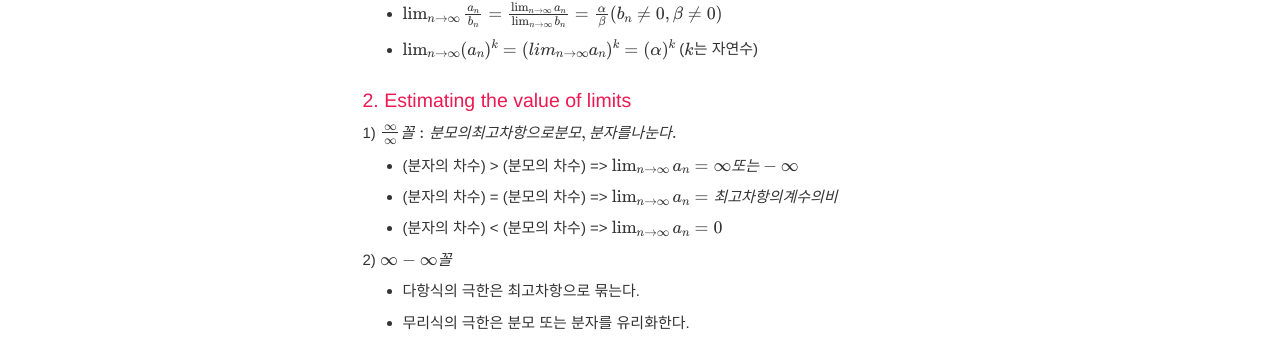
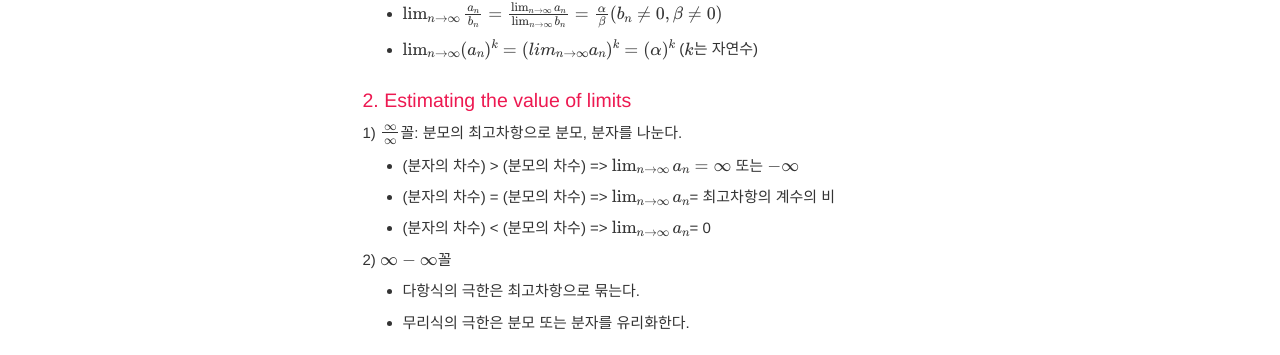
Before and after one commit to jongeunShin95/mathematics-study, a Jekyll site: the page built from pages/mydoc/mydoc_calculus.md, in a window 1280 px wide. Shown: the part 1105-1460 px from the top of the page. Built offline with Jekyll 4.4.1, drawn with Linux system fonts in a browser that asks for light colours; formulas are drawn with MathJax 3; comment, search, counter and statistics services are not loaded.

```diff
--- a/pages/mydoc/mydoc_calculus.md
+++ b/pages/mydoc/mydoc_calculus.md
@@ -43,11 +43,11 @@ use_math: true
 
 ### 2. Estimating the value of limits
 
-1) $\frac{\infty}{\infty}꼴: 분모의 최고차항으로 분모, 분자를 나눈다.$ <br>
-* (분자의 차수) > (분모의 차수) => $\lim_{n \to \infty}a_n = \infty 또는 -\infty$
-* (분자의 차수) = (분모의 차수) => $\lim_{n \to \infty}a_n = 최고차항의 계수의 비$
-* (분자의 차수) < (분모의 차수) => $\lim_{n \to \infty}a_n = 0$
+1) $\frac{\infty}{\infty}$꼴: 분모의 최고차항으로 분모, 분자를 나눈다. <br>
+* (분자의 차수) > (분모의 차수) => $\lim_{n \to \infty}a_n = \infty$ 또는 $-\infty$
+* (분자의 차수) = (분모의 차수) => $\lim_{n \to \infty}a_n $= 최고차항의 계수의 비
+* (분자의 차수) < (분모의 차수) => $\lim_{n \to \infty}a_n $= 0
 
-2) $\infty - \infty꼴$
+2) $\infty - \infty$꼴
 * 다항식의 극한은 최고차항으로 묶는다.
 * 무리식의 극한은 분모 또는 분자를 유리화한다.
```
